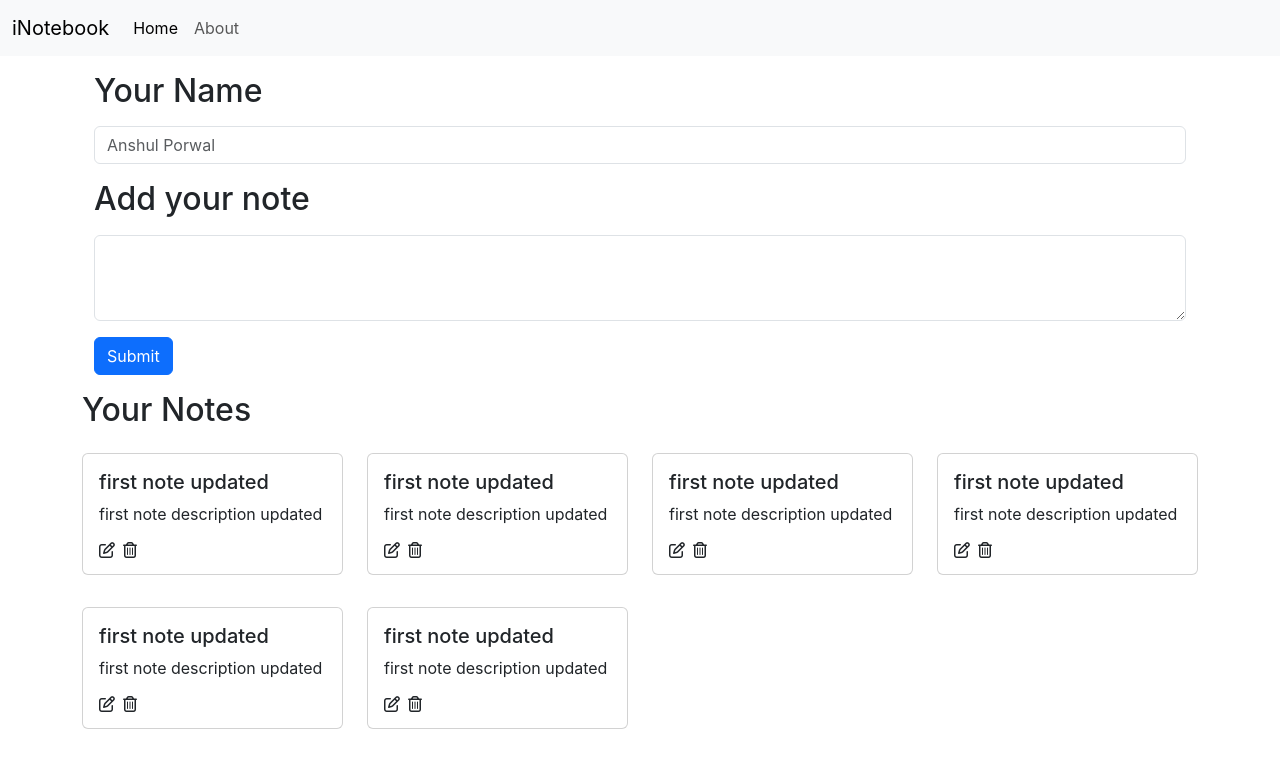
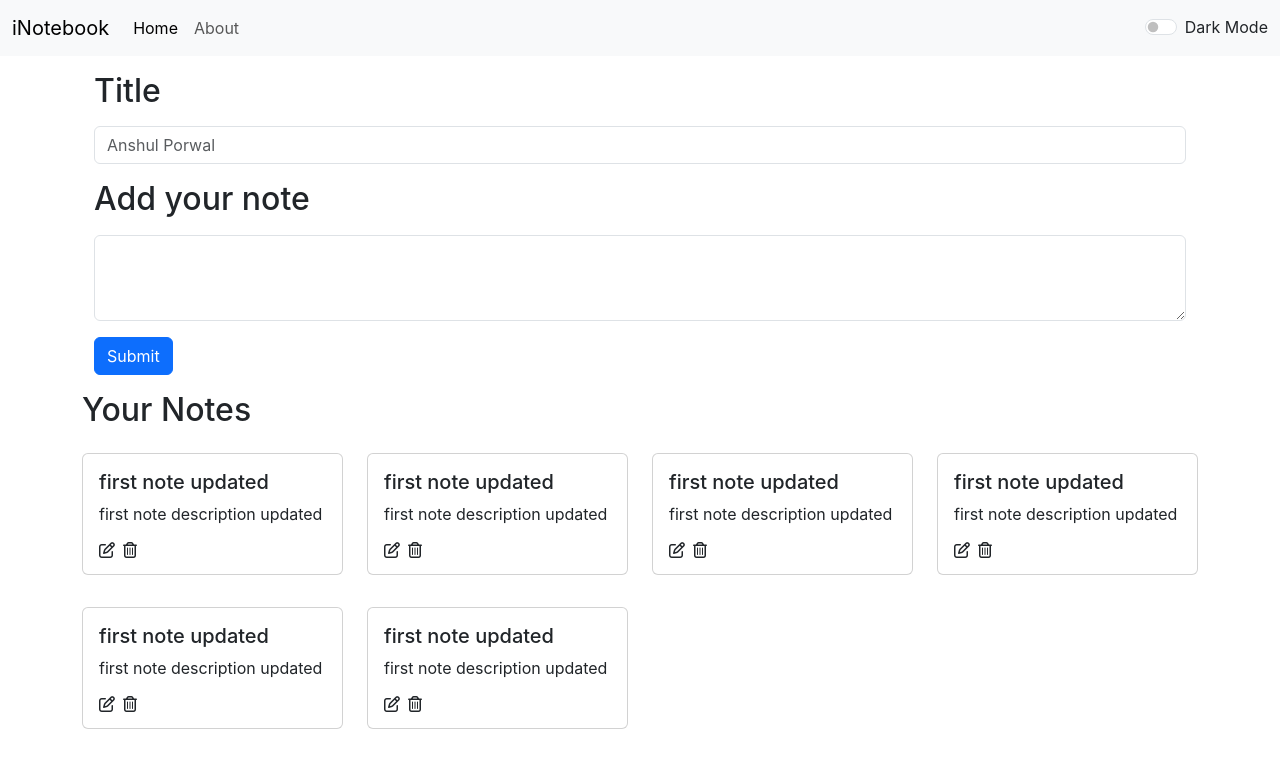
Before and after one commit to theAnshul01/iNotebook-MERN, a React (Create React App) app: page / in a window 1280 px wide. Shown: the top 768 px of the page. Built offline with nearby package versions, Linux system fonts and the light colour scheme.

Commit message:
adding a note done on client side

```diff
--- a/src/App.js
+++ b/src/App.js
@@ -8,9 +8,9 @@ import Navbar from './components/Navbar';
 import Home from './components/Home';
 import About from './components/About';
 import NoteState from './context/notes/NoteState';
-import Alert from './components/Alert';
 
 function App() {
+
   return (
     <>
       <NoteState>
--- /dev/null
+++ b/src/components/AddNote.js
@@ -0,0 +1,32 @@
+import React from 'react'
+import { useContext } from 'react';
+import { NoteContext } from '../context/notes/NoteContext';
+import { useState } from 'react';
+
+const AddNote = () => {
+    const {addNote} = useContext(NoteContext);
+    const [note, setNote] = useState({title:"", description:"", tag:"default"})
+
+    const handleAdding = ()=>{
+        addNote(note.title, note.description, note.tag)
+    }
+
+    const onChange = (e)=>{
+        setNote({...note, [e.target.name]:e.target.value})   //syntax can be understood using the react developer tools (component) in browser, try to remove "...notes and see what happens in the note object in developer tools"
+    }
+    return (
+        <div className="container my-3">
+            <div className="mb-3">
+                <label htmlFor="title" className="form-label text-start"><h2>Title</h2></label>
+                <input type="text" className="form-control" id="title" name="title" onChange={onChange} placeholder="Anshul Porwal" />
+            </div>
+            <div className="mb-3">
+                <label htmlFor="description" className="form-label text-start"><h2>Add your note</h2></label>
+                <textarea className="form-control" id="description" name='description' rows="3" onChange={onChange}></textarea>
+            </div>
+            <button type="submit" className="btn btn-primary" onClick={handleAdding}>Submit</button>
+        </div>
+    )
+}
+
+export default AddNote
--- a/src/components/Home.js
+++ b/src/components/Home.js
@@ -1,21 +1,12 @@
 import React from 'react';
 import Notes from './Notes';
+
 
 export default function Home() {
 
   return (
     <>
-      <div className="container my-3">
-        <div className="mb-3">
-          <label htmlFor="exampleFormControlInput1" className="form-label text-start"><h2>Your Name</h2></label>
-          <input type="email" className="form-control" id="exampleFormControlInput1" placeholder="Anshul Porwal" />
-        </div>
-        <div className="mb-3">
-          <label htmlFor="exampleFormControlTextarea1" className="form-label text-start"><h2>Add your note</h2></label>
-          <textarea className="form-control" id="exampleFormControlTextarea1" rows="3" ></textarea>
-        </div>
-        <button type="submit" className="btn btn-primary">Submit</button>
-      </div>
+
       <Notes/>
 
     </>
--- a/src/components/Navbar.js
+++ b/src/components/Navbar.js
@@ -1,4 +1,4 @@
-import React from 'react'
+import React, { useState } from 'react'
 import { Link, useLocation } from "react-router-dom";
 import { useEffect } from 'react';
 
@@ -6,8 +6,19 @@ const Navbar = () => {
     let location = useLocation();
 
     useEffect(() => {
-        console.log(location);
+        // console.log(location);
     }, [location]);
+
+    const [theme, setTheme] = useState('light');
+    const handleDarkMode = ()=>{
+        if(theme === 'light'){
+            document.documentElement.setAttribute('data-bs-theme', 'dark');
+            setTheme('dark')
+        }else{
+            document.documentElement.setAttribute('data-bs-theme', 'light');
+            setTheme('light')
+        }
+    }
     return (
         <>
             <nav className="navbar navbar-expand-lg bg-body-tertiary">
@@ -25,6 +36,11 @@ const Navbar = () => {
                                 <Link className={`nav-link ${location.pathname === '/about' ? "active" : ""}`} to="/about">About</Link>
                             </li>
                         </ul>
+
+                        <div className="form-check form-switch">
+                            <input className="form-check-input" type="checkbox" role="switch" id="flexSwitchCheckDefault" onClick={handleDarkMode} />
+                            <label className="form-check-label" htmlFor="flexSwitchCheckDefault">Dark Mode</label>
+                        </div>
                     </div>
                 </div>
             </nav>
--- a/src/components/Noteitem.js
+++ b/src/components/Noteitem.js
@@ -1,21 +1,17 @@
-import React, { useState } from 'react'
+import React from 'react'
 
 export default function Noteitem(props) {
     const { note } = props;
 
-    const [noteDescription, setnoteDescription] = useState(note.description)
-    const deleteNote = ()=>{
-       setnoteDescription("")
-    }
     return (
         <div className='col-md-3 my-3'>
             <div className="card">
                 <div className="card-body">
                     <h5 className="card-title">{note.title}</h5>
-                    <p className="card-text">{noteDescription}</p>
+                    <p className="card-text">{note.description}</p>
                     <div className="d-flex">
                         <i className="fa-regular fa-pen-to-square"></i>
-                        <i className="fa-regular fa-trash-can mx-2" onClick={deleteNote}></i>
+                        <i className="fa-regular fa-trash-can mx-2"></i>
                     </div>
 
                 </div>
--- a/src/components/Notes.js
+++ b/src/components/Notes.js
@@ -2,16 +2,20 @@ import React from 'react'
 import { useContext } from 'react';
 import { NoteContext } from '../context/notes/NoteContext';
 import Noteitem from './Noteitem';
+import AddNote from './AddNote';
 
 const Notes = () => {
-    const { Notes, } = useContext(NoteContext);   //! setNotes to be inserted
+    const {Notes} = useContext(NoteContext);
     return (
+        <>
+        <AddNote/>
         <div className="row my-3">
             <h2>Your Notes</h2>
             {Notes.map((Notes) => {
                 return <Noteitem key={Notes._id} note={Notes}/>
             })}
         </div>
+        </>
     )
 }
 
--- a/src/context/notes/NoteState.js
+++ b/src/context/notes/NoteState.js
@@ -58,8 +58,31 @@ const NoteState = (props)=>{
     ]
     const [Notes, setNotes] = useState(notesInitial);
 
+    // Add a note
+    const addNote = (title, description, tag)=>{
+        // ! TODO : API Call
+        console.log("adding a new note")
+        const note = {
+            "_id": "650733d53b6c54d07e2d2b76",
+            "user": "65072d63e3eeb886c0898e83",
+            "title": title,
+            "description": description,
+            "tag": tag,
+            "date": "2023-09-17T17:13:57.561Z",
+            "__v": 0
+        };
+        setNotes(Notes.concat(note))
+    }
+    // Edit a note
+    const editNote = () => {
+
+    }
+    // Delete a note
+    const deleteNote = () => {
+
+    }
     return(
-        <NoteContext.Provider value={{Notes, setNotes}}>
+        <NoteContext.Provider value={{Notes, addNote, editNote, deleteNote}}>
             {props.children}
         </NoteContext.Provider>
     );
```
